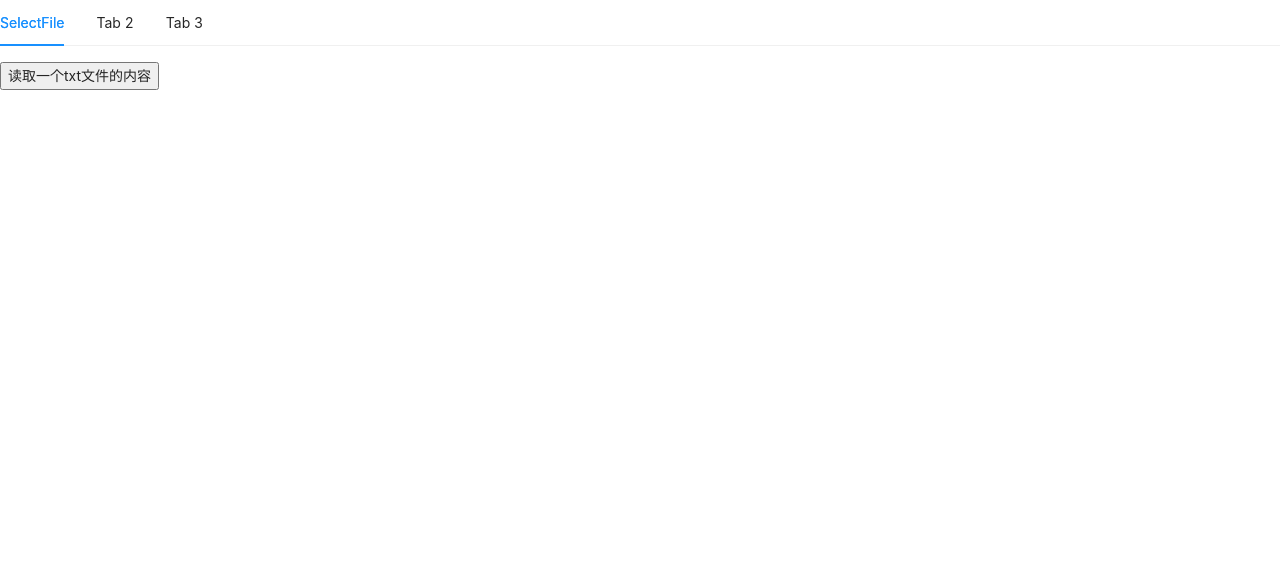
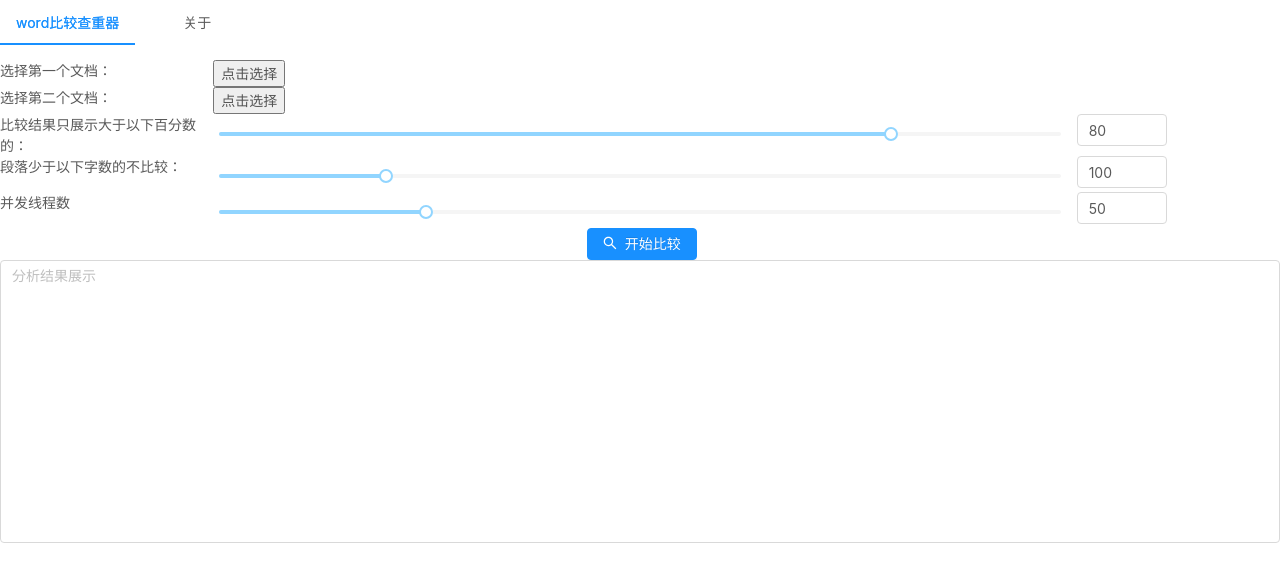
Before and after one commit to okuc/-react-typescript-electron, a React (Create React App) app: page / in a window 1280 px wide. Shown: the top 582 px of the page. Built offline with nearby package versions, Linux system fonts and the light colour scheme.

Commit message:
word查重工具，没有提交public/query_repeat.exe工具，该工具源码在go工程上

```diff
--- a/config-overrides.js
+++ b/config-overrides.js
@@ -1,10 +1,15 @@
 //此文件为 react-app-rewired 配置文件，扩展webpack配置
-module.exports = (config, env) => {
-    // 为了方便使用 electron 以及 node.js 相关的 api
-    // 需要将 target 设置为 electron-renderer
-    // 设置了 target 之后，原生浏览器的环境将无法运行此 react 项目(因为不支持 node.js 相关的 api)，会抛出 Uncaught ReferenceError: require is not defined 异常
-    // 需要在 electron 的环境才能运行(因为支持 node.js 相关的 api)
-    // 这一步的操作, 都是为了能与 electron 进行更好的集成
-    config.target = 'electron-renderer';
-    return config;
-  };
+const { override, fixBabelImports } = require('customize-cra');
+const addWebpackTarget = target => config => {
+  config.target = target
+  return config
+}
+
+module.exports = override(
+  addWebpackTarget('electron-renderer'),
+   fixBabelImports('import', {
+     libraryName: 'antd',
+      libraryDirectory: 'es',
+     style: 'css',
+   }),
+ );
--- a/public/index.html
+++ b/public/index.html
@@ -24,7 +24,7 @@
       work correctly both with client-side routing and a non-root public URL.
       Learn how to configure a non-root public URL by running `npm run build`.
     -->
-    <title>React App</title>
+    <title>word比较查重器 V1.0</title>
   </head>
   <body>
     <noscript>You need to enable JavaScript to run this app.</noscript>
--- a/src/App.tsx
+++ b/src/App.tsx
@@ -12,22 +12,9 @@ function App() {
 
   return (
     <div className="App">
+      啥也没有，关了吧。
       <button onClick={closeWindow}>关闭窗口</button>
       <button onClick={minWindow}>最小化窗口</button>
-      <header className="App-header">
-        <img src={logo} className="App-logo" alt="logo" />
-        <p>
-          Edit <code>src/App.tsx</code> and save to reload.
-        </p>
-        <a
-          className="App-link"
-          href="https://reactjs.org"
-          target="_blank"
-          rel="noopener noreferrer"
-        >
-          Learn React
-        </a>
-      </header>
     </div>
   );
 }
--- a/src/SelectFile.tsx
+++ b/src/SelectFile.tsx
@@ -1,53 +1,247 @@
-import React from 'react';
-import { remote } from 'electron';
-import fs from 'fs';
+import React from "react";
+import { remote } from "electron";
+import { Slider, InputNumber, Row, Col } from "antd";
+import { Button } from "antd";
+import { SearchOutlined } from "@ant-design/icons";
 
-interface Props {
-}
-
+import spawn from "child_process";
+import { Input } from "antd";
+const { TextArea } = Input;
+interface Props {}
 interface State {
-  txtFileData: string;
+  doc1: string;
+  doc2: string;
+  num: number;
+  percent: number;
+  concurrent: number;
+  msg: string | undefined;
+  time: number; //分析等待时间
+  disable: boolean; //按钮是否可用
 }
 
 export default class SelectFile extends React.Component<Props, State> {
   constructor(props: Props) {
     super(props);
     this.state = {
-      txtFileData: ''
+      doc1: "",
+      doc2: "",
+      num: 100,
+      percent: 80,
+      concurrent: 50,
+      msg: "",
+      time: 0,
+      disable: false,
     };
   }
-
   /**
-   * 弹出文件选择框，选择 .txt 文件
-   * 将选中的 .txt 内容展示到页面
+   * 弹出文件选择框，选择 .docx 文件
+   * 将选中的 .docx 内容展示到页面
    */
-  public readTxtFileData = async () => {
+  public selectDoc1File = async () => {
     const result = await remote.dialog.showOpenDialog({
-      title: '请选择 .txt 文件',
+      title: "请选择 .docx 文件",
+      //defaultPath: "D:\\Personal\\Desktop",
+      properties: ["openFile"],
+      //buttonLabel:"请选择",选择窗口按钮的名称
       filters: [
         {
-          name: 'txt',
-          extensions: ['txt']
-        }
-      ]
+          name: "docx",
+          extensions: ["docx"],
+        },
+      ],
     });
-    fs.readFile(result.filePaths[0], 'utf-8', (err, data) => {
-      if (err) {
-        console.error(err);
-      } else {
-        this.setState({
-          txtFileData: data.replace(/\n|\r\n/g, '<br/>')
-        });
+
+    this.setState(() => ({ doc1: result.filePaths[0] }));
+  };
+  /**
+   * 弹出文件选择框，选择 .docx 文件
+   * 将选中的 .docx 内容展示到页面
+   */
+  public selectDoc2File = async () => {
+    const result = await remote.dialog.showOpenDialog({
+      title: "请选择 .docx 文件",
+      //defaultPath: "D:\\Personal\\Desktop",
+      properties: ["openFile"],
+      //buttonLabel:"请选择",选择窗口按钮的名称
+      filters: [
+        {
+          name: "docx",
+          extensions: ["docx"],
+        },
+      ],
+    });
+
+    this.setState(() => ({ doc2: result.filePaths[0] }));
+  };
+  onNumChange = (value: any) => {
+    console.log(value);
+    this.setState(() => ({ num: value }));
+  };
+  onConcChange = (value: any) => {
+    console.log(value);
+    this.setState(() => ({ concurrent: value }));
+  };
+  onPerChange = (value: any) => {
+    console.log(value);
+    this.setState(() => ({ percent: value }));
+  };
+
+  beginExe = () => {
+    //设置按钮不可用
+    this.setState(() => ({ disable: true }));
+
+    let args: Array<string> = [];
+    args.push("--doc1=" + this.state.doc1);
+    args.push("--doc2=" + this.state.doc2);
+    args.push("--num=" + this.state.num);
+    args.push("--percent=" + this.state.percent);
+    args.push("--concurrent=" + this.state.concurrent);
+    console.log(args.toString());
+
+    // 任何你期望执行的cmd命令，ls都可以
+    let cmdStr = "query_repeat.exe" + args;
+    // 执行cmd命令的目录，如果使用cd xx && 上面的命令，这种将会无法正常退出子进程
+    let cmdPath = "./public/query_repeat.exe";
+    if (process.env.NODE_ENV === "development") {
+      cmdPath = "./public/query_repeat.exe";
+    } else {
+      //exe的相对路径，打包后从最外层可执行exe找起。
+      cmdPath = "resources/app.asar/build/query_repeat.exe";
+    }
+
+    //协助查找文件路径
+    const aaa = process.env.PORTABLE_EXECUTABLE_DIR;
+    console.log(__dirname);
+    console.log(aaa);
+    //开始执行打包命令
+    spawn.execFile(cmdPath, args, (err: any, stdout: any, stderr: any) => {
+      if (err) this.setState(() => ({ msg: err }));
+      else {
+        //清除定时器
+        clearInterval(myVar);
+        //计数重置为0
+        this.setState(() => ({ time: 0 }));
+
+        //按钮恢复可用
+        this.setState(() => ({ disable: false }));
+        this.setState(() => ({ msg: stdout }));
+        console.log(stdout);
       }
     });
+    var myVar = setInterval(() => {
+      this.setState(() => ({ time: this.state.time + 1 }));
+      this.setState(() => ({
+        msg: "正在分析中，请稍候。。。( " + this.state.time + "秒)",
+      }));
+    }, 1000);
   };
 
   public render = (): JSX.Element => {
     return (
-      <section>
-        <button onClick={this.readTxtFileData}>读取一个txt文件的内容</button>
-        <div dangerouslySetInnerHTML={{__html: this.state.txtFileData}}/>
-      </section>
+      <React.Fragment>
+        <Row>
+          <Col span={4}>选择第一个文档：</Col>
+          <Col span={20}>
+            {this.state.doc1}
+            <button onClick={this.selectDoc1File}>点击选择</button>
+          </Col>
+        </Row>
+        <Row>
+          <Col span={4}>选择第二个文档：</Col>
+          <Col span={20}>
+            {this.state.doc2}
+            <button onClick={this.selectDoc2File}>点击选择</button>
+          </Col>
+        </Row>
+        <Row>
+          <Col span={4}>比较结果只展示大于以下百分数的：</Col>
+          <Col span={16}>
+            <Slider
+              min={1}
+              max={100}
+              onChange={this.onPerChange}
+              value={
+                typeof this.state.percent === "number" ? this.state.percent : 0
+              }
+            />
+          </Col>
+          <Col span={4}>
+            <InputNumber
+              min={1}
+              max={100}
+              style={{ margin: "0 10px" }}
+              value={this.state.percent}
+              onChange={this.onPerChange}
+            />
+          </Col>
+        </Row>
+        <Row>
+          <Col span={4}>段落少于以下字数的不比较：</Col>
+          <Col span={16}>
+            <Slider
+              min={1}
+              max={500}
+              onChange={this.onNumChange}
+              value={typeof this.state.num === "number" ? this.state.num : 0}
+            />
+          </Col>
+          <Col span={4}>
+            <InputNumber
+              min={1}
+              max={500}
+              style={{ margin: "0 10px" }}
+              value={this.state.num}
+              onChange={this.onNumChange}
+            />
+          </Col>
+        </Row>
+        <Row>
+          <Col span={4}>并发线程数</Col>
+          <Col span={16}>
+            <Slider
+              min={1}
+              max={200}
+              onChange={this.onConcChange}
+              value={
+                typeof this.state.concurrent === "number"
+                  ? this.state.concurrent
+                  : 0
+              }
+            />
+          </Col>
+          <Col span={4}>
+            <InputNumber
+              min={1}
+              max={200}
+              style={{ margin: "0 10px" }}
+              value={this.state.concurrent}
+              onChange={this.onConcChange}
+            />
+          </Col>
+        </Row>
+        <Row>
+          <Col span={2} offset={11}>
+            <Button
+              type="primary"
+              onClick={this.beginExe}
+              icon={<SearchOutlined />}
+              disabled={this.state.disable}
+            >
+              开始比较
+            </Button>
+          </Col>
+        </Row>
+        <Row>
+          <Col span={24}>
+            {" "}
+            <TextArea
+              value={this.state.msg}
+              placeholder="分析结果展示"
+              autoSize={{ minRows: 13, maxRows: 13 }}
+            />
+          </Col>
+        </Row>
+      </React.Fragment>
     );
   };
 }
--- a/src/Tabs.tsx
+++ b/src/Tabs.tsx
@@ -12,14 +12,11 @@ function callback(key:any) {
 function MyTabs() {
 return (
   <Tabs defaultActiveKey="1" onChange={callback}>
-    <TabPane tab="SelectFile" key="1">
+    <TabPane tab="word比较查重器" key="1">
       <SelectFile></SelectFile>
     </TabPane>
-    <TabPane tab="Tab 2" key="2">
+    <TabPane tab="关于" key="2">
       <App/>
-    </TabPane>
-    <TabPane tab="Tab 3" key="3">
-      Content of Tab Pane 3
     </TabPane>
   </Tabs>
 );
--- a/src/index.css
+++ b/src/index.css
@@ -1,4 +1,4 @@
-@import '~antd/dist/antd.css';
+
 body {
   margin: 0;
   font-family: -apple-system, BlinkMacSystemFont, 'Segoe UI', 'Roboto', 'Oxygen',
```
Also changed, not shown: doc/note.md (+2 -0 lines), main.js (+14 -6 lines), package.json (+14 -3 lines), 1 other file (tests, documents, lock files or other folders).
